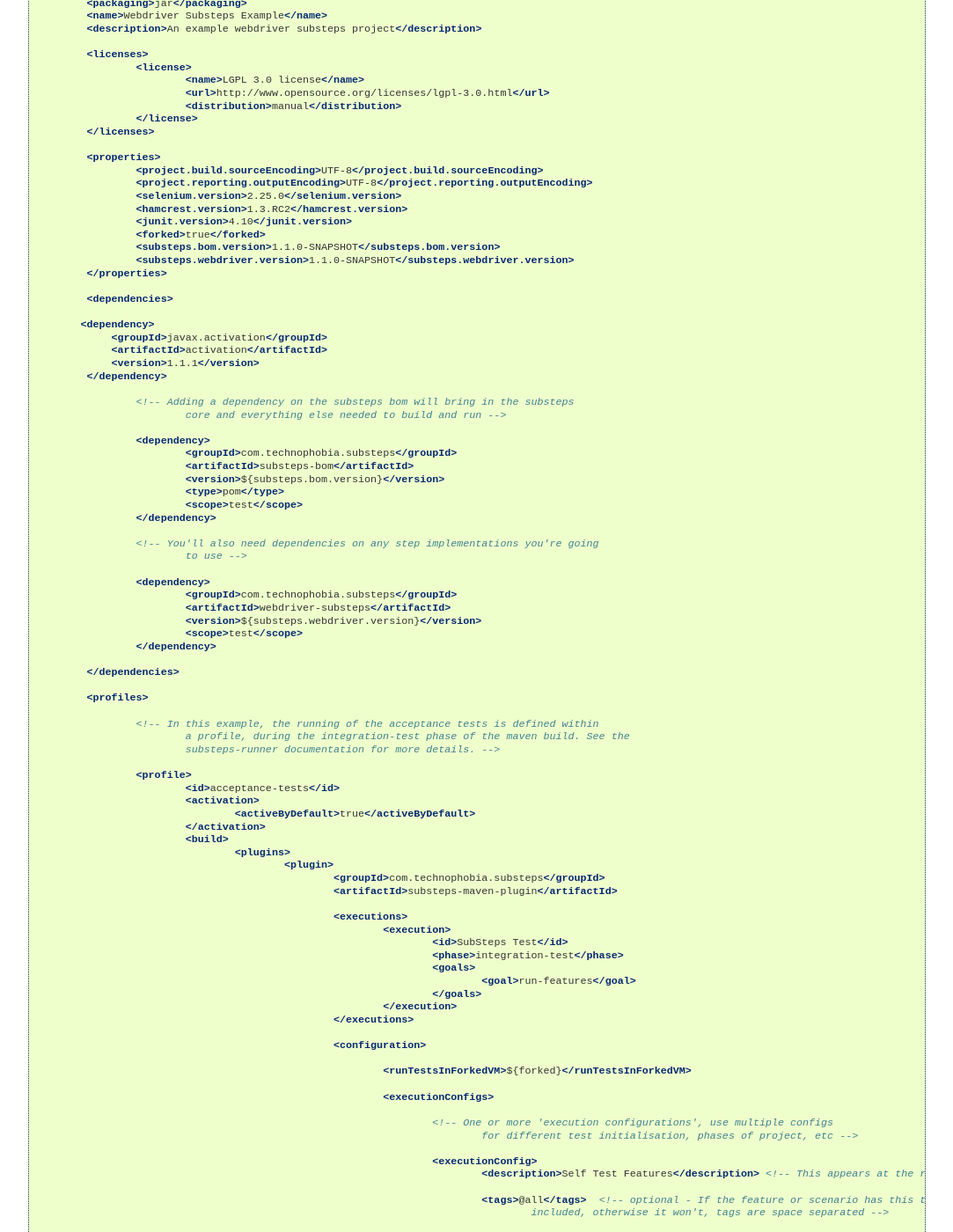
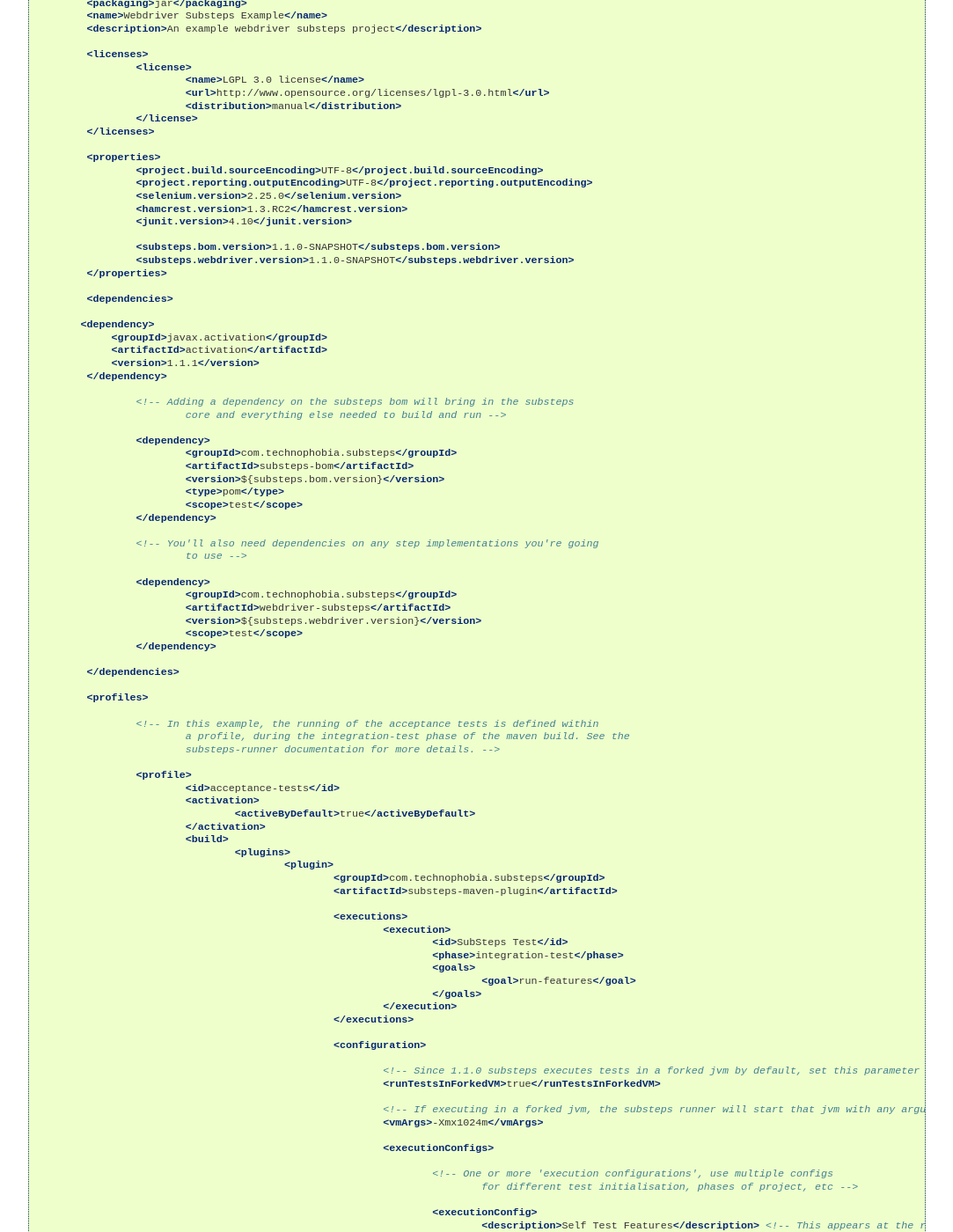
Before and after one commit to G2G3Digital/substeps, a Sphinx documentation site: the page built from docs/getting_started.rst, in a window 1280 px wide and 1400 px high, scrolled down 3425 px. Shown: the whole window at 88% size, without its empty margins (108-1191 px from the left). Built offline with Sphinx 7.4.7, drawn with Linux system fonts in a browser that asks for light colours.

Commit message:
Added more comments to example pom following code review

```diff
--- a/docs/getting_started.rst
+++ b/docs/getting_started.rst
@@ -291,7 +291,11 @@
 
 							<configuration>
 
-								<runTestsInForkedVM>${forked}</runTestsInForkedVM>
+                                                                <!-- Since 1.1.0 substeps executes tests in a forked jvm by default, set this parameter to false to instead execute within the jvm running maven  -->
+								<runTestsInForkedVM>true</runTestsInForkedVM>
+
+                                                                <!-- If executing in a forked jvm, the substeps runner will start that jvm with any arguments specified in the vmArgs parameter -->
+                                                                <vmArgs>-Xmx1024m</vmArgs>
 
 								<executionConfigs>
 
```
Also changed, not shown: other parts of docs/getting_started.rst (+1 -1 lines).
